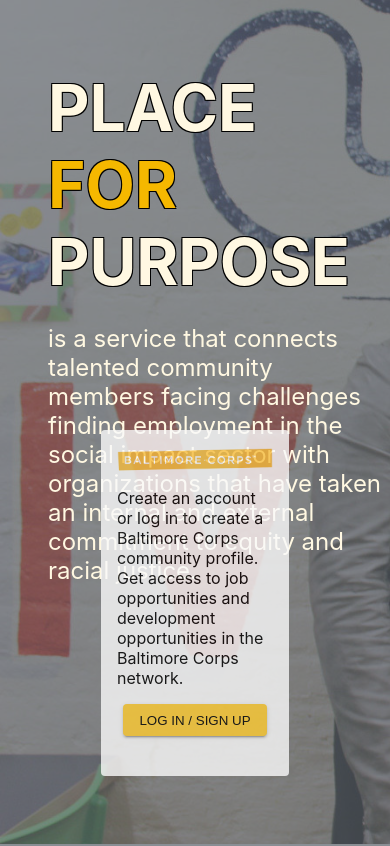
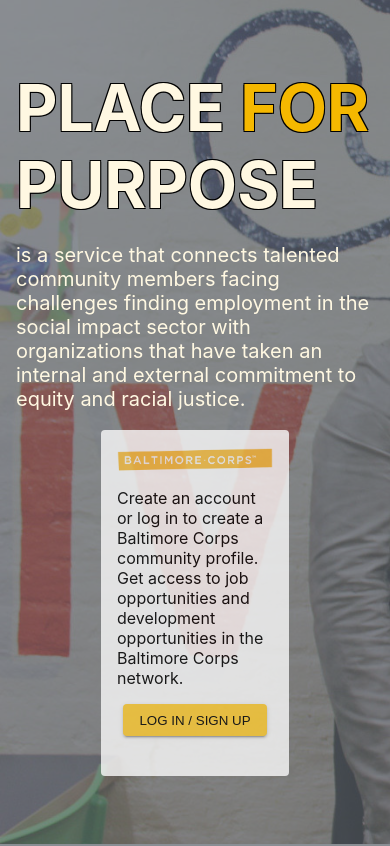
Before and after one commit to vishalicious213/p4p-option-1, a React (Create React App) app: page / in a window 390 px wide. Shown: the top 846 px of the page. Built offline with nearby package versions, Linux system fonts and the light colour scheme.

Commit message:
App - making hero section responsive

```diff
--- a/src/styles/App.css
+++ b/src/styles/App.css
@@ -36,8 +36,6 @@
   background-repeat: no-repeat;
   background-size: cover;
   height: 100vh;
-  /* display: flex;
-  justify-content: center; */
 }
 
 #p4p-container {
@@ -54,7 +52,7 @@
 #main-text {
   height: 100vh;
   background: rgba(87, 95, 103, .7);
-  padding: 1rem .5rem 0 3rem;
+  padding: 1rem .5rem 0 1rem;
   position: relative;
 }
 
@@ -74,7 +72,7 @@
 }
 
 .hero-text {
-  font-size: 1.5rem;
+  font-size: 1.25rem;
   color: var(--extraLight);
 }
 
@@ -117,8 +115,19 @@
 /* 768px */
 
 @media only screen and (min-width: 768px) {
+  #main-text {
+    height: 100vh;
+    background: rgba(87, 95, 103, .7);
+    padding: 1rem .5rem 0 3rem;
+    position: relative;
+  }
+
   #hero-h1 {
     font-size: 5rem;
+  }
+
+  .hero-text {
+    font-size: 1.5rem;
   }
 }
 
@@ -127,10 +136,7 @@
 
 @media only screen and (min-width: 992px) {
   #main-text {
-    height: 100vh;
-    background: rgba(87, 95, 103, .7);
     padding: 1rem .5rem 0 3rem;
-    position: relative;
   }
 
   #sign-in {
```
